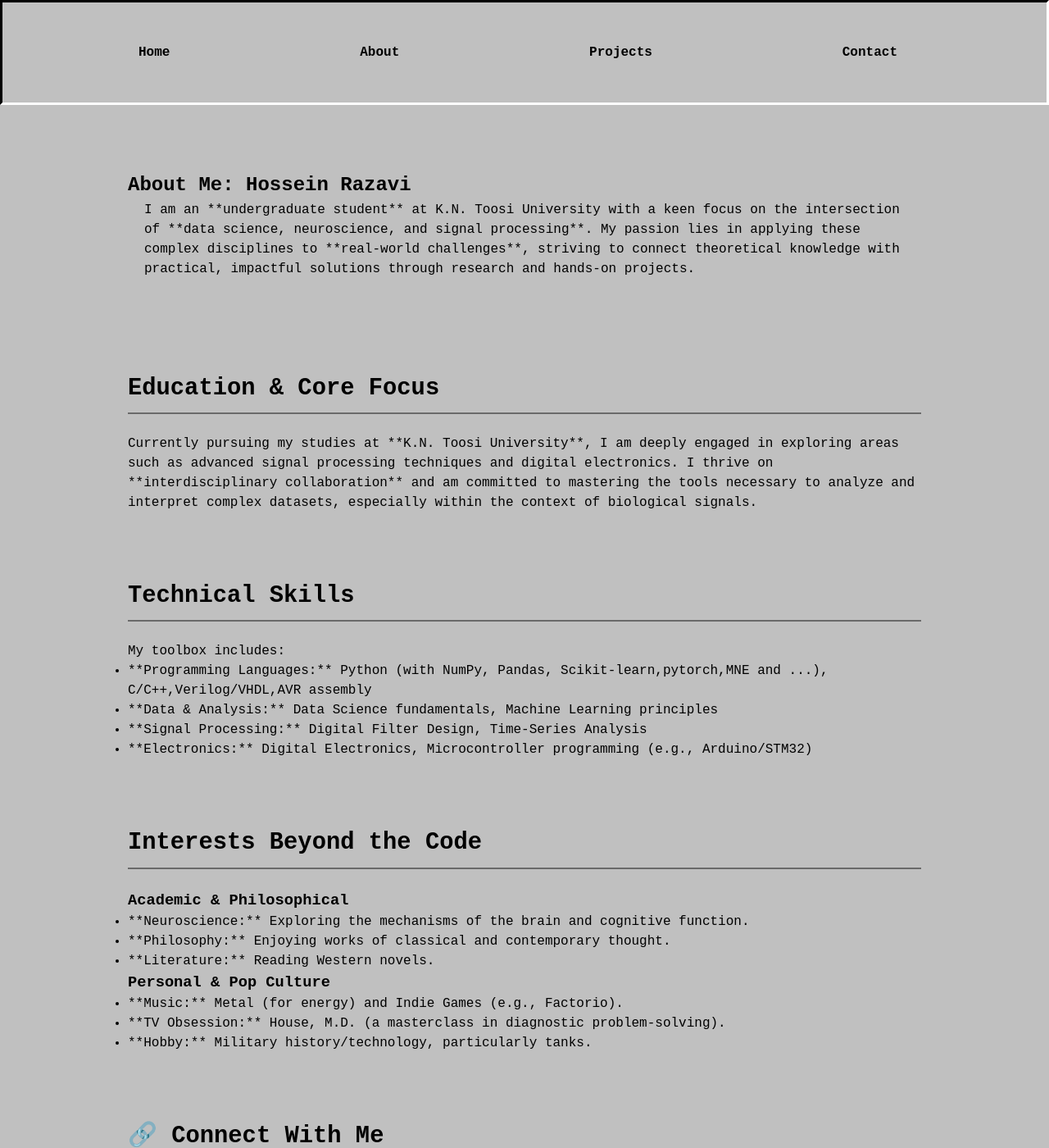
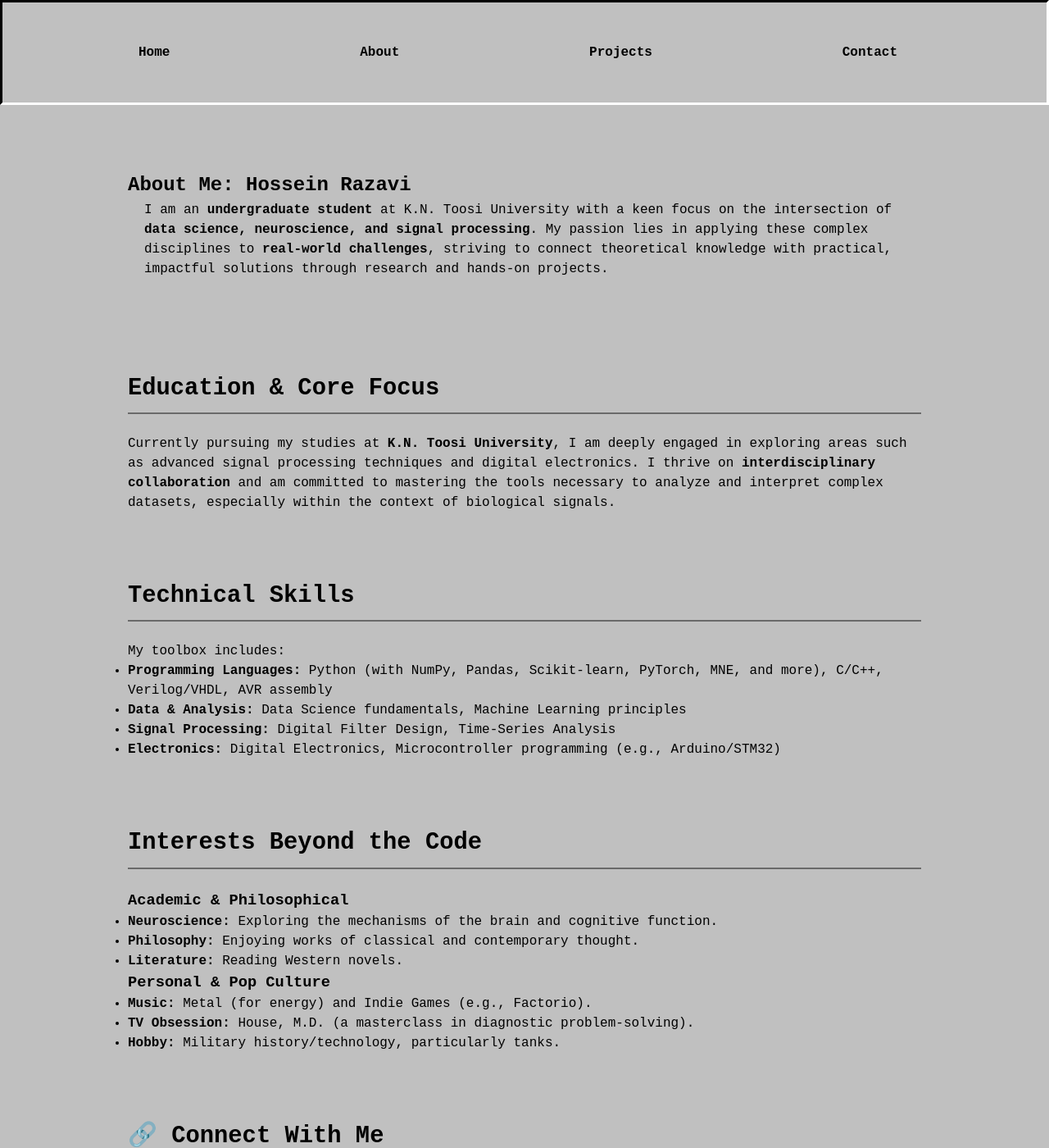
Before and after one commit to UncleRazavi/UncleRazavi.github.io, a Jekyll site: the page about.html, which Jekyll copies as it is, in a window 1280 px wide and 1400 px high. Shown: the whole window at 82% size. Built offline with Jekyll 4.4.1, drawn with Linux system fonts in a browser that asks for light colours; some of the changed text lies outside the part shown.

Commit message:
Fix HTML encoding issues in about.html

```diff
--- a/about.html
+++ b/about.html
@@ -14,37 +14,36 @@
             <a href="index.html">Home</a>
             <a href="about.html" class="active">About</a>
             <a href="projects.html">Projects</a>
-            <a href="contact.html">Contact</a> </nav>
+            <a href="contact.html">Contact</a>
+        </nav>
     </header>
 
     <main class="container">
         <section class="about-hero">
             <h1>About Me: Hossein Razavi</h1>
             <div class="profile-summary">
-                <div class="profile-image-placeholder">
-
-                </div>
+                <div class="profile-image-placeholder"></div>
                 <p class="intro-paragraph">
-                    I am an **undergraduate student** at K.N. Toosi University with a keen focus on the intersection of **data science, neuroscience, and signal processing**. My passion lies in applying these complex disciplines to **real-world challenges**, striving to connect theoretical knowledge with practical, impactful solutions through research and hands-on projects.
+                    I am an <strong>undergraduate student</strong> at K.N. Toosi University with a keen focus on the intersection of <strong>data science, neuroscience, and signal processing</strong>. My passion lies in applying these complex disciplines to <strong>real-world challenges</strong>, striving to connect theoretical knowledge with practical, impactful solutions through research and hands-on projects.
                 </p>
             </div>
         </section>
 
         <section class="education-and-focus">
-            <h2> Education & Core Focus</h2>
+            <h2>Education & Core Focus</h2>
             <p>
-                Currently pursuing my studies at **K.N. Toosi University**, I am deeply engaged in exploring areas such as advanced signal processing techniques and digital electronics. I thrive on **interdisciplinary collaboration** and am committed to mastering the tools necessary to analyze and interpret complex datasets, especially within the context of biological signals.
+                Currently pursuing my studies at <strong>K.N. Toosi University</strong>, I am deeply engaged in exploring areas such as advanced signal processing techniques and digital electronics. I thrive on <strong>interdisciplinary collaboration</strong> and am committed to mastering the tools necessary to analyze and interpret complex datasets, especially within the context of biological signals.
             </p>
         </section>
 
         <section class="technical-skills">
-            <h2> Technical Skills</h2>
+            <h2>Technical Skills</h2>
             <p>My toolbox includes:</p>
             <ul class="skills-list">
-                <li>**Programming Languages:** Python (with NumPy, Pandas, Scikit-learn,pytorch,MNE and ...), C/C++,Verilog/VHDL,AVR assembly</li>
-                <li>**Data & Analysis:** Data Science fundamentals, Machine Learning principles</li>
-                <li>**Signal Processing:** Digital Filter Design, Time-Series Analysis</li>
-                <li>**Electronics:** Digital Electronics, Microcontroller programming (e.g., Arduino/STM32)</li>
+                <li><strong>Programming Languages:</strong> Python (with NumPy, Pandas, Scikit-learn, PyTorch, MNE, and more), C/C++, Verilog/VHDL, AVR assembly</li>
+                <li><strong>Data & Analysis:</strong> Data Science fundamentals, Machine Learning principles</li>
+                <li><strong>Signal Processing:</strong> Digital Filter Design, Time-Series Analysis</li>
+                <li><strong>Electronics:</strong> Digital Electronics, Microcontroller programming (e.g., Arduino/STM32)</li>
             </ul>
         </section>
 
@@ -54,17 +53,17 @@
                 <div class="academic-interests">
                     <h3>Academic & Philosophical</h3>
                     <ul>
-                        <li>**Neuroscience:** Exploring the mechanisms of the brain and cognitive function.</li>
-                        <li>**Philosophy:** Enjoying works of classical and contemporary thought.</li>
-                        <li>**Literature:** Reading Western novels.</li>
+                        <li><strong>Neuroscience:</strong> Exploring the mechanisms of the brain and cognitive function.</li>
+                        <li><strong>Philosophy:</strong> Enjoying works of classical and contemporary thought.</li>
+                        <li><strong>Literature:</strong> Reading Western novels.</li>
                     </ul>
                 </div>
                 <div class="personal-interests">
                     <h3>Personal & Pop Culture</h3>
                     <ul>
-                        <li>**Music:** Metal (for energy) and Indie Games (e.g., Factorio).</li>
-                        <li>**TV Obsession:** House, M.D. (a masterclass in diagnostic problem-solving).</li>
-                        <li>**Hobby:** Military history/technology, particularly tanks.</li>
+                        <li><strong>Music:</strong> Metal (for energy) and Indie Games (e.g., Factorio).</li>
+                        <li><strong>TV Obsession:</strong> House, M.D. (a masterclass in diagnostic problem-solving).</li>
+                        <li><strong>Hobby:</strong> Military history/technology, particularly tanks.</li>
                     </ul>
                 </div>
             </div>
@@ -86,7 +85,7 @@
     </main>
 
     <footer>
-        <p>&copy; 2025 Hossein Razavi .</p>
+        <p>&copy; 2025 Hossein Razavi.</p>
     </footer>
 </body>
 </html>
```
